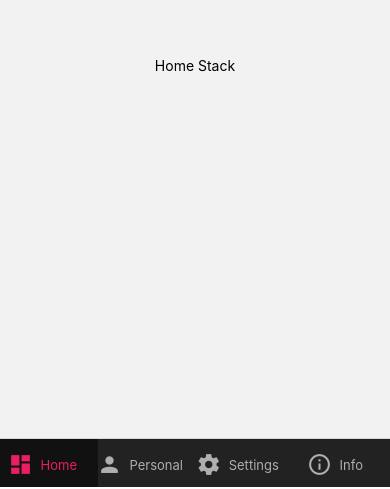
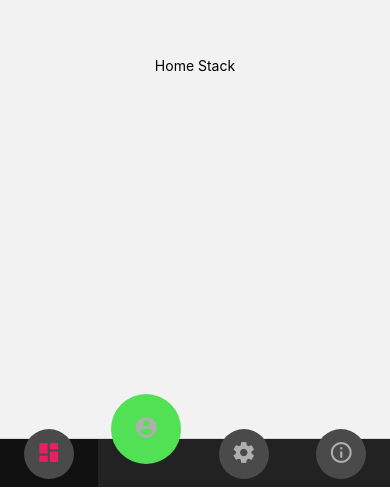
Before and after one commit to KrzysztofDamianBasior/hisudoku-mobile, a React Native app: screen / in a window 390 px wide. Shown: the part 357-846 px from the top of the page. Built offline with nearby package versions, Linux system fonts and the light colour scheme.

Commit message:
feat: Add animations for bottom tab navigation

```diff
--- /dev/null
+++ b/hooks/useBottomTabAnimation.js
@@ -0,0 +1,78 @@
+/*
+  inspired by medium article: https://hello-85764.medium.com/animating-the-bottom-tab-navigator-in-react-native-in-2021-cb3d5dbd39ce
+*/
+
+import React, { useEffect, useState } from 'react'
+import { Animated } from 'react-native'
+
+export default function useBottomTabAnimation(tabNumber) {
+  const [focusedTab, setFocusedTab] = useState(1)
+  const mappable = [...Array(tabNumber).keys()]
+
+  const colors = mappable.map((item, index) => {
+    return useState(
+      index === focusedTab ? new Animated.Value(1) : new Animated.Value(0)
+    )[0]
+  })
+
+  const iconSizes = mappable.map((item, index) => {
+    return useState(
+      index === focusedTab ? new Animated.Value(40) : new Animated.Value(28)
+    )[0]
+  })
+
+  const boxSizes = mappable.map((item, index) => {
+    return useState(
+      index === focusedTab ? new Animated.Value(70) : new Animated.Value(50)
+    )[0]
+  })
+
+  const topMargins = mappable.map((item, index) => {
+    return useState(
+      index === focusedTab ? new Animated.Value(-45) : new Animated.Value(-10)
+    )[0]
+  })
+
+  useEffect(() => {
+    colors.forEach((c, index) => {
+      let value = focusedTab === index ? 1 : 0
+      Animated.timing(c, {
+        toValue: value,
+        duration: 200,
+        useNativeDriver: false,
+      }).start()
+    })
+    iconSizes.forEach((s, index) => {
+      let value = focusedTab === index ? 40 : 28
+      Animated.timing(s, {
+        toValue: value,
+        duration: 200,
+        useNativeDriver: false,
+      }).start()
+    })
+    boxSizes.forEach((s, index) => {
+      let value = focusedTab === index ? 70 : 50
+      Animated.timing(s, {
+        toValue: value,
+        duration: 200,
+        useNativeDriver: false,
+      }).start()
+    })
+    topMargins.forEach((s, index) => {
+      let value = focusedTab === index ? -45 : -10
+      Animated.timing(s, {
+        toValue: value,
+        duration: 200,
+        useNativeDriver: false,
+      }).start()
+    })
+  }, [focusedTab])
+
+  const bgColorAnimation = (c) =>
+    c.interpolate({
+      inputRange: [0, 1],
+      outputRange: ['rgb(74,74,74)', 'rgb(82,224,84)'],
+    })
+
+  return { bgColorAnimation, topMargins, boxSizes, colors, setFocusedTab }
+}
--- a/navigation/TabNavigator.js
+++ b/navigation/TabNavigator.js
@@ -1,7 +1,7 @@
 /* eslint-disable react/display-name */
 import * as React from 'react'
 
-import { Text, StyleSheet, View } from 'react-native'
+import { Text, StyleSheet, View, Animated } from 'react-native'
 
 import { createBottomTabNavigator } from '@react-navigation/bottom-tabs'
 
@@ -14,9 +14,53 @@ import PersonalStack from './PersonalStack'
 import Info from '../screens/Info'
 import SettingsStack from './SettingsStack'
 
+import useBottomTabAnimation from '../hooks/useBottomTabAnimation'
+
 const TabNavigator = createBottomTabNavigator()
 
 export default () => {
+  const { bgColorAnimation, topMargins, boxSizes, colors, setFocusedTab } =
+    useBottomTabAnimation(4) //there is 4 tabs
+
+  const pages = [
+    {
+      component: HomeStack,
+      name: 'Home',
+      tabBarAccessibilityLabel: 'Home screen',
+      headerShown: false,
+      iconName: 'dashboard',
+    },
+    {
+      component: PersonalStack,
+      name: 'Personal',
+      tabBarAccessibilityLabel: 'Personal screen',
+      headerShown: false,
+      iconName: 'account-circle',
+    },
+    {
+      component: SettingsStack,
+      name: 'Settings',
+      tabBarAccessibilityLabel: 'Settings screen',
+      headerShown: true,
+      iconName: 'settings',
+      headerTransparent: true,
+      headerTitle: () => {
+        return <Text>Settings</Text>
+      },
+    },
+    {
+      component: Info,
+      name: 'Info',
+      tabBarAccessibilityLabel: 'Informations about app',
+      headerShown: true,
+      iconName: 'info-outline',
+      headerTransparent: true,
+      headerTitle: () => {
+        return <Text>App information</Text>
+      },
+    },
+  ]
+
   return (
     <TabNavigator.Navigator
       initialRouteName="Home"
@@ -26,7 +70,7 @@ export default () => {
         tabBarInactiveTintColor: '#afafaf',
         tabBarActiveBackgroundColor: '#111111',
         tabBarInactiveBackgroundColor: '#222222',
-        tabBarIconStyle: {},
+        tabBarShowLabel: false,
         tabBarBackground: () => (
           <BlurView
             tint="light"
@@ -35,7 +79,6 @@ export default () => {
           />
         ),
         tabBarStyle: { position: 'absolute' }, //required if BlurView was used in a tabBarBackground. To show your screen under the tab bar, you can set the position style to absolute
-        tabBarLabelPosition: 'beside-icon', //"below-icon"
         headerBackground: () => (
           <BlurView
             tint="dark"
@@ -45,69 +88,72 @@ export default () => {
         ),
       }}
     >
+      {pages.map((page, index) => (
         <TabNavigator.Screen
-        name="Home"
-        component={HomeStack}
+          key={'tab-' + index}
+          name={page.name}
+          component={page.component}
           options={{
-          tabBarLabel: 'Home',
-          tabBarLabelStyle: {},
-          tabBarIcon: ({ color, size }) => (
-            <MaterialIcons name="dashboard" size={size} color={color} />
+            tabBarAccessibilityLabel: page.tabBarAccessibilityLabel,
+            tabBarIcon: ({ color, size, focused }) => (
+              <View style={styles.tabWrapper}>
+                <Animated.View
+                  style={[
+                    styles.iconWrapper,
+                    {
+                      backgroundColor: bgColorAnimation(colors[index]),
+                      marginTop: topMargins[index],
+                      width: boxSizes[index],
+                      height: boxSizes[index],
+                    },
+                  ]}
+                >
+                  <Animated.Text style={{ padding: 10, textAlign: 'center' }}>
+                    <MaterialIcons
+                      name={page.iconName}
+                      size={size}
+                      color={color}
+                    />
+                  </Animated.Text>
+                </Animated.View>
+              </View>
             ),
-          tabBarAccessibilityLabel: 'Home screen',
-          headerShown: false,
+            headerShown: page.headerShown,
+            headerTransparent: page.headerTransparent,
+            headerTitle: page.headerTitle,
           }}
-      />
-      <TabNavigator.Screen
-        name="Personal"
-        component={PersonalStack}
-        options={{
-          tabBarLabel: 'Personal',
-          tabBarLabelStyle: {},
-          tabBarIcon: ({ color, size }) => (
-            <MaterialCommunityIcons name="account" size={size} color={color} />
-          ),
-          tabBarAccessibilityLabel: 'Personal tab',
-          headerShown: false,
-        }}
-      />
-      <TabNavigator.Screen
-        name="Settings"
-        component={SettingsStack}
-        options={{
-          tabBarLabel: 'Settings',
-          tabBarLabelStyle: {},
-          tabBarIcon: ({ color, size }) => (
-            <MaterialIcons name="settings" size={size} color={color} />
-          ),
-          tabBarAccessibilityLabel: 'Settings screen',
-          headerShown: false,
-        }}
-      />
-      <TabNavigator.Screen
-        name="Info"
-        component={Info}
-        options={{
-          tabBarLabel: 'Info',
-          tabBarLabelStyle: {},
-          tabBarIcon: ({ color, size }) => (
-            <MaterialIcons name="info-outline" size={size} color={color} />
-          ),
-          tabBarAccessibilityLabel: 'Settings screen',
-          headerTransparent: true,
-          headerTitle: () => {
-            return <Text>App information</Text>
+          listeners={{
+            tabPress: (e) => {
+              setFocusedTab(index)
             },
           }}
         />
+      ))}
     </TabNavigator.Navigator>
   )
 }
 
 const styles = StyleSheet.create({
   absoluteFill: {
+    display: 'flex',
     flex: 1,
     padding: 20,
     justifyContent: 'center',
   },
+  tabWrapper: {
+    display: 'flex',
+    flex: 1,
+    flexDirection: 'row',
+    alignSelf: 'stretch',
+    justifyContent: 'center',
+    alignContent: 'center',
+  },
+  iconWrapper: {
+    position: 'relative',
+    width: 70,
+    height: 70,
+    justifyContent: 'center',
+    marginTop: -10,
+    borderRadius: 35,
+  },
 })
```
Lines whose indentation alone changed are shown as unchanged.
